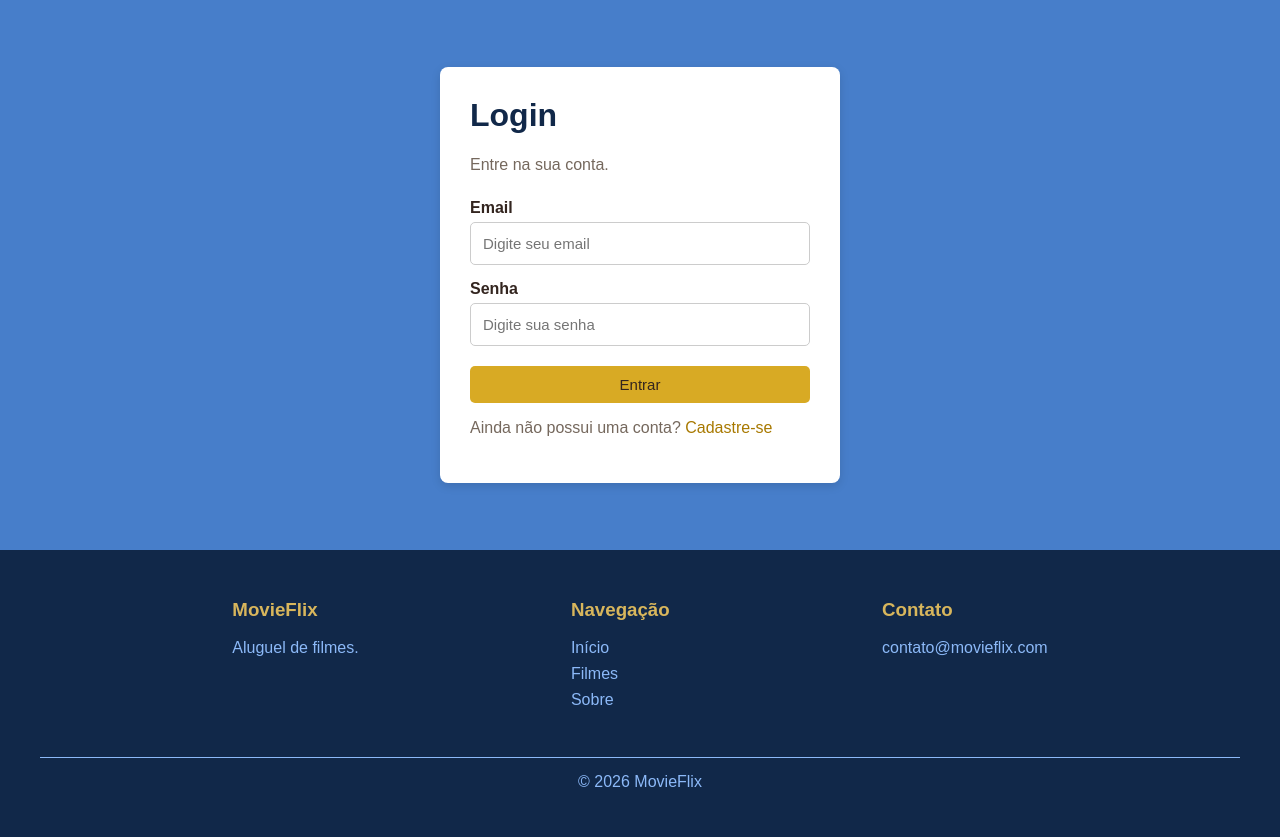
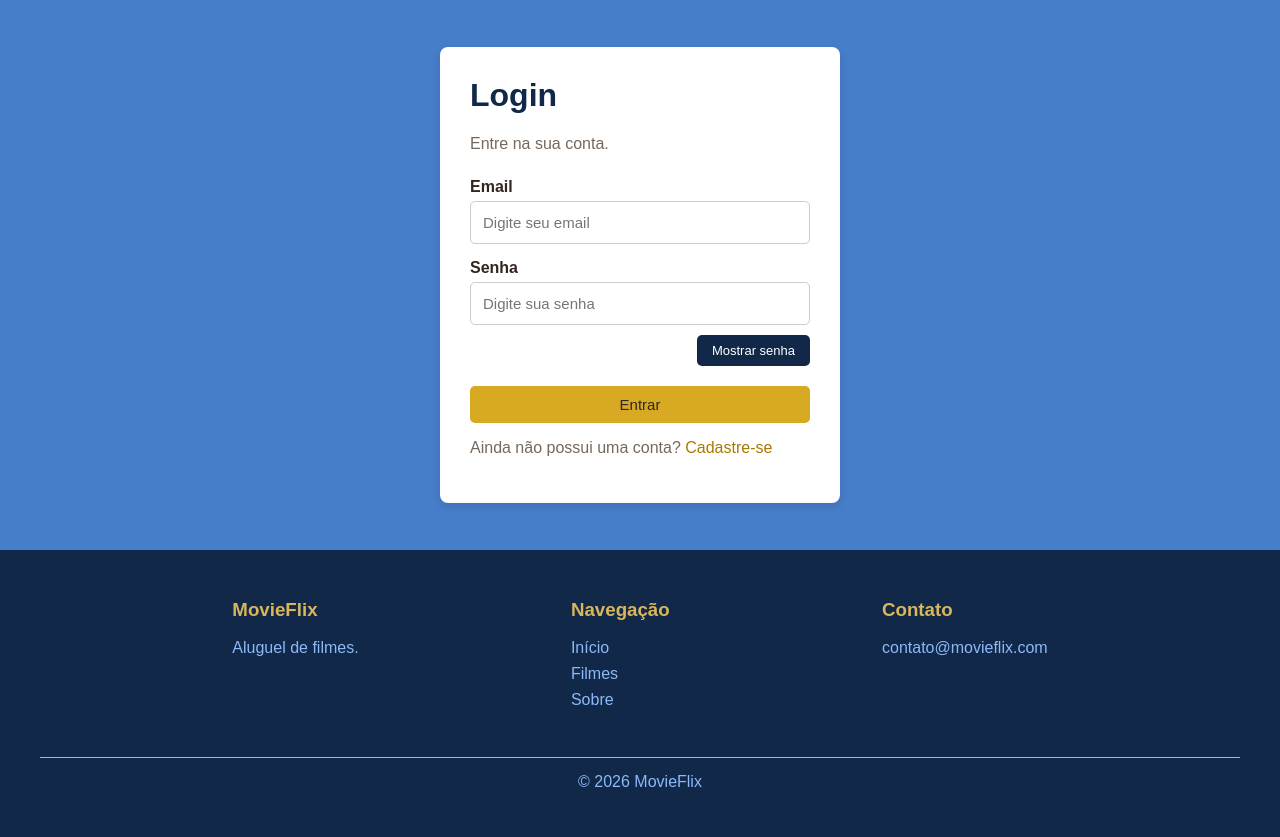
Before and after one commit to duarteluizz1704-ops/MovieFlix, a PHP site: page /login.html in a window 1280 px wide. Shown: the part 130-967 px from the top of the page. Run offline with PHP 8.4, Linux system fonts and the light colour scheme.

Commit message:
mf 2.0 js login

```diff
--- a/assets/CSS/style.css
+++ b/assets/CSS/style.css
@@ -294,6 +294,30 @@ footer a:hover {
     margin-bottom: 15px;
 }
 
+/* BOTÃO MOSTRAR */
+
+#mostrarSenha {
+    display: block;
+
+    width: auto;
+    margin: 10px 0 0 auto;
+    padding: 8px 15px;
+
+    background-color: #112849;
+    color: white;
+
+    border: none;
+    border-radius: 5px;
+
+    font-size: 13px;
+    cursor: pointer;
+
+    transition: 0.3s;
+}
+
+#mostrarSenha:hover {
+    background-color: #245eaf;
+}
 
 /* =========================
    TELAS MENORES
--- a/assets/JS/formularios.js
+++ b/assets/JS/formularios.js
@@ -2,28 +2,41 @@ const campoSenha = document.querySelector("#senha");
 const mostrarSenha = document.querySelector("#mostrarSenha");
 
 if (campoSenha && mostrarSenha) {
+
     mostrarSenha.addEventListener("click", () => {
+
         const estaOculta = campoSenha.type === "password";
 
         campoSenha.type = estaOculta ? "text" : "password";
+
         mostrarSenha.textContent = estaOculta
-        ? "Ocultar senha"
-        : "Mostrar senha";
+            ? "Ocultar senha"
+            : "Mostrar senha";
     });
 }
 
 const formLogin = document.querySelector("#formLogin");
+
 if (formLogin) {
+
     formLogin.addEventListener("submit", (event) => {
+
         event.preventDefault();
+
         const email = document.querySelector("#email").value.trim();
         const senha = document.querySelector("#senha").value.trim();
+
         if (email === "" || senha === "") {
+
             alert("Preencha e-mail e senha.");
             return;
+
         }
+
         alert("Login validado!");
 
-        window.location.href = "dashbord.html";
+        window.location.href = "dashboard.html";
+
     });
+
 }
--- a/login.html
+++ b/login.html
@@ -69,27 +69,29 @@
 
             <p>Entre na sua conta.</p>
 
+            <form id="formLogin">
 
-            <form>
-
-                <label>Email</label>
-
+                <label for="email">Email</label>
                 <input
                     type="email"
+                    id="email"
                     placeholder="Digite seu email"
                 >
 
-
-                <label>Senha</label>
-
+                <label for="senha">Senha</label>
                 <input
                     type="password"
+                    id="senha"
                     placeholder="Digite sua senha"
                 >
 
-                <a href="dashbord.html">
-                    <button type="button">Entrar</button>
-                </a>
+                <button type="button" id="mostrarSenha">
+                    Mostrar senha
+                </button>
+
+                <button type="submit">
+                    Entrar
+                </button>
 
             </form>
 
```
Also changed, not shown: dashboard.html (renamed from dashbord.html).
